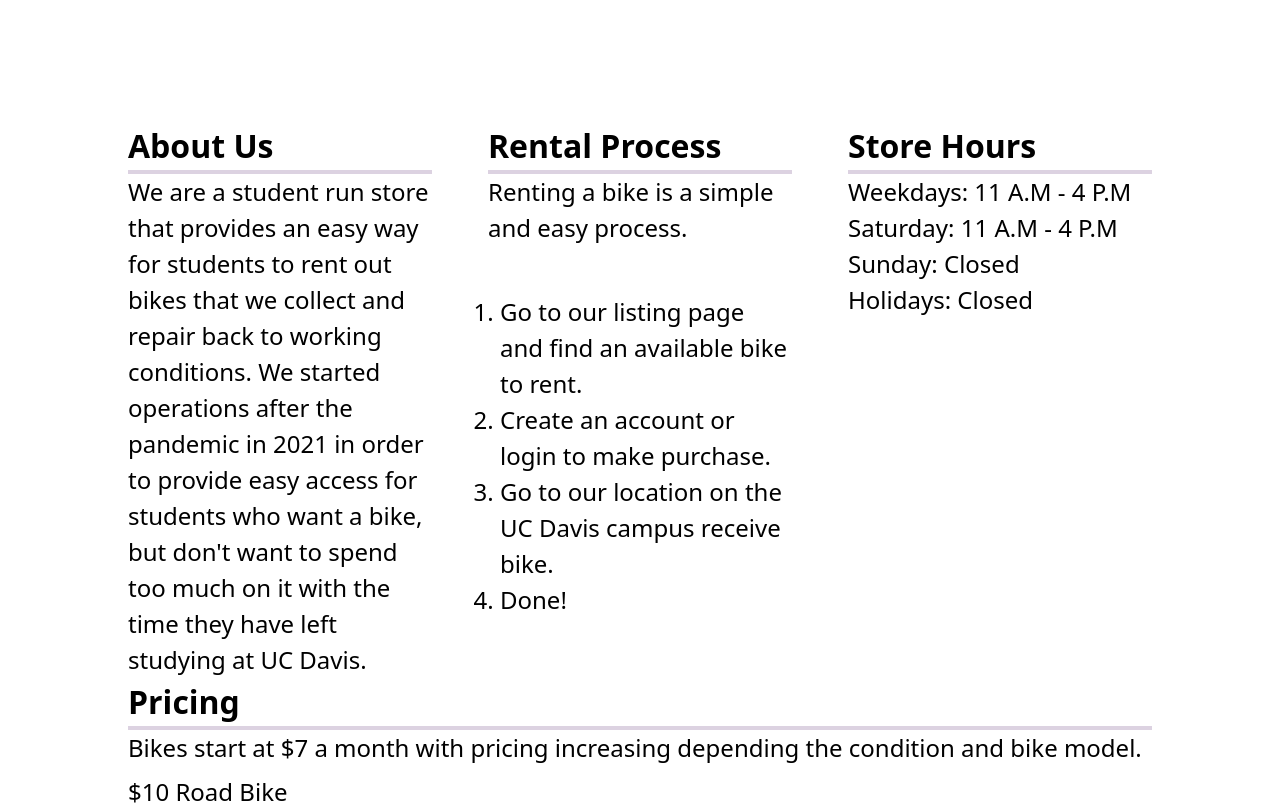
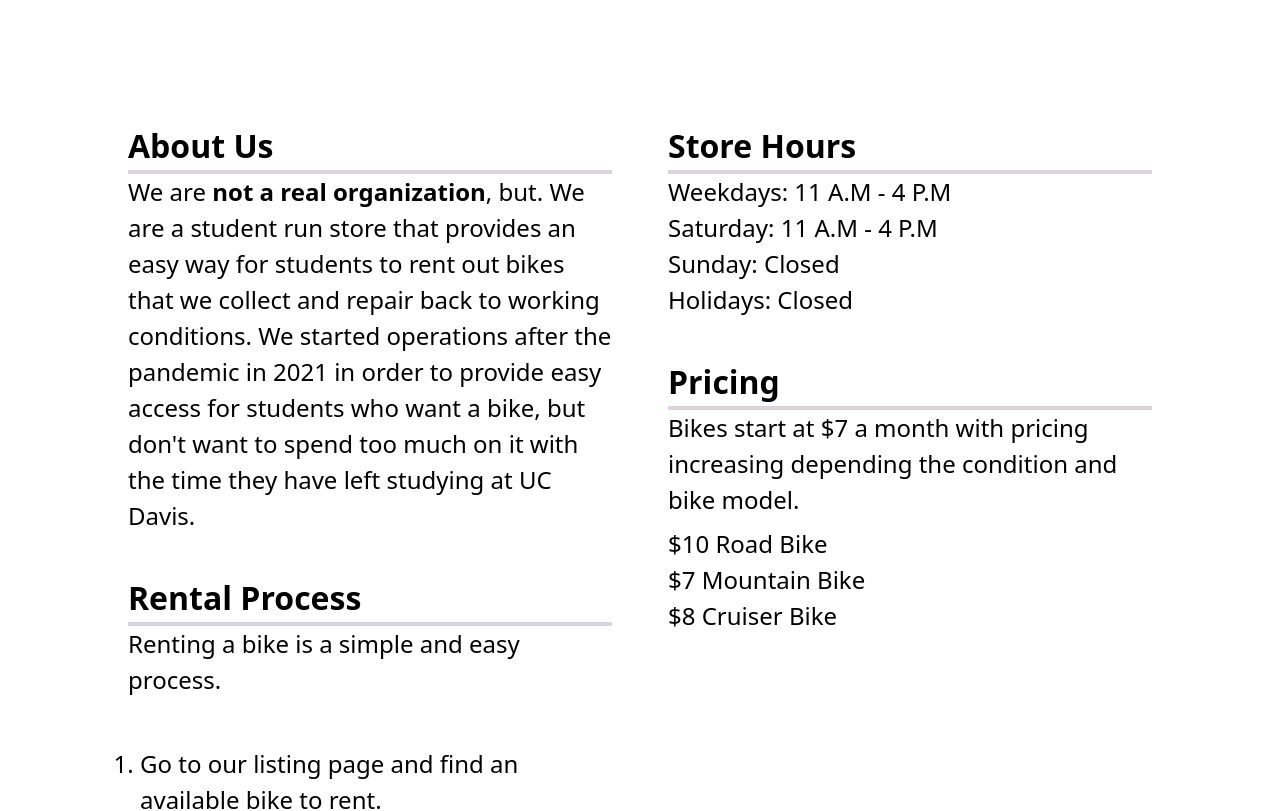
Before and after one commit to SaltMeister/BikeRentalSite, a React (Create React App) app in the folder client/: page / in a window 1280 px wide. Shown: the part 700-1511 px from the top of the page. Built offline with nearby package versions, Linux system fonts and the light colour scheme.

Commit message:
Adjusted CSS, small setup for login/signup pages

```diff
--- a/client/src/App.js
+++ b/client/src/App.js
@@ -22,6 +22,8 @@
         <Route path="/listings" element= { <Listings/> }/>
         <Route path="/about" element= {<About/> } />
         <Route path="/listingDetails/:id" element ={<ListingDetails/>}/>
+        <Route path="/login" element="LoginPage"/>
+        <Route path="/signup" element="SignupPage"/>
       </Routes>
     </div>
   );
--- a/client/src/Components/DisplayItem.jsx
+++ b/client/src/Components/DisplayItem.jsx
@@ -3,7 +3,7 @@
 function DisplayItem({title, imgSrc, price, onClick, data})
 {
   return(
-    <div onClick={() => onClick(data)}className='m-3 text-lg min-w-[20rem]'>
+    <div onClick={() => onClick(data)} className='m-3 text-lg min-w-[20rem]'>
 
       <img src={imgSrc} className='m-auto'/>
 
--- a/client/src/Components/MainPageCard.jsx
+++ b/client/src/Components/MainPageCard.jsx
@@ -2,7 +2,7 @@
 
 export default function MainPageCard({children}) {
   return(
-  <div className="flex-1 ml-7 mr-7 min-w-[15rem]">
+  <div className="flex-1 ml-7 mr-7 min-w-[15rem] mb-10">
     {children}
   </div>
   )
--- a/client/src/Pages/Home.js
+++ b/client/src/Pages/Home.js
@@ -24,12 +24,12 @@
 
 
       <div className="p-5 flex flex-wrap">
-
+        <div className="flex-1">
           <MainPageCard>
             <div className="border-b-4 border-[#DCD2E1]">
               <h3><b>About Us</b></h3>
             </div>
-          <p className="text-info">We are a student run store that provides an easy way for students to rent out bikes that we collect and repair back to working conditions. We started operations after the pandemic in 2021 in order to provide easy access for students who want a bike, but don't want to spend too much on it with the time they have left studying at UC Davis.</p>
+            <p className="text-info">We are <b>not a real organization</b>, but. We are a student run store that provides an easy way for students to rent out bikes that we collect and repair back to working conditions. We started operations after the pandemic in 2021 in order to provide easy access for students who want a bike, but don't want to spend too much on it with the time they have left studying at UC Davis.</p>
           </MainPageCard>
 
           <MainPageCard>
@@ -45,7 +45,9 @@
               <li>Done!</li>
             </ul>
           </MainPageCard>
+        </div>
 
+        <div className="flex-1">
           <MainPageCard>
             <div className="border-b-4 border-[#DCD2E1]">
               <h3><b>Store Hours</b></h3>
@@ -71,6 +73,8 @@
             </ul>
 
           </MainPageCard>
+        </div>
+
 
         <div>
 
--- a/client/src/Pages/ListingDetails.js
+++ b/client/src/Pages/ListingDetails.js
@@ -8,8 +8,13 @@
 
   useEffect(() => {
     console.log(id)
-    // Fetch http://127.0.0.1:5000/bikes/id
+    // Fetch http://127.0.0.1:5000/bikes/bikeID?=id
   }, [])
+
+  return(
+  <h1>
+    {id}
+  </h1>);
 }
 
 export default ListingDetails;
```
Also changed, not shown: 1 other file (tests, documents, lock files or other folders). Lines whose indentation alone changed are shown as unchanged.
